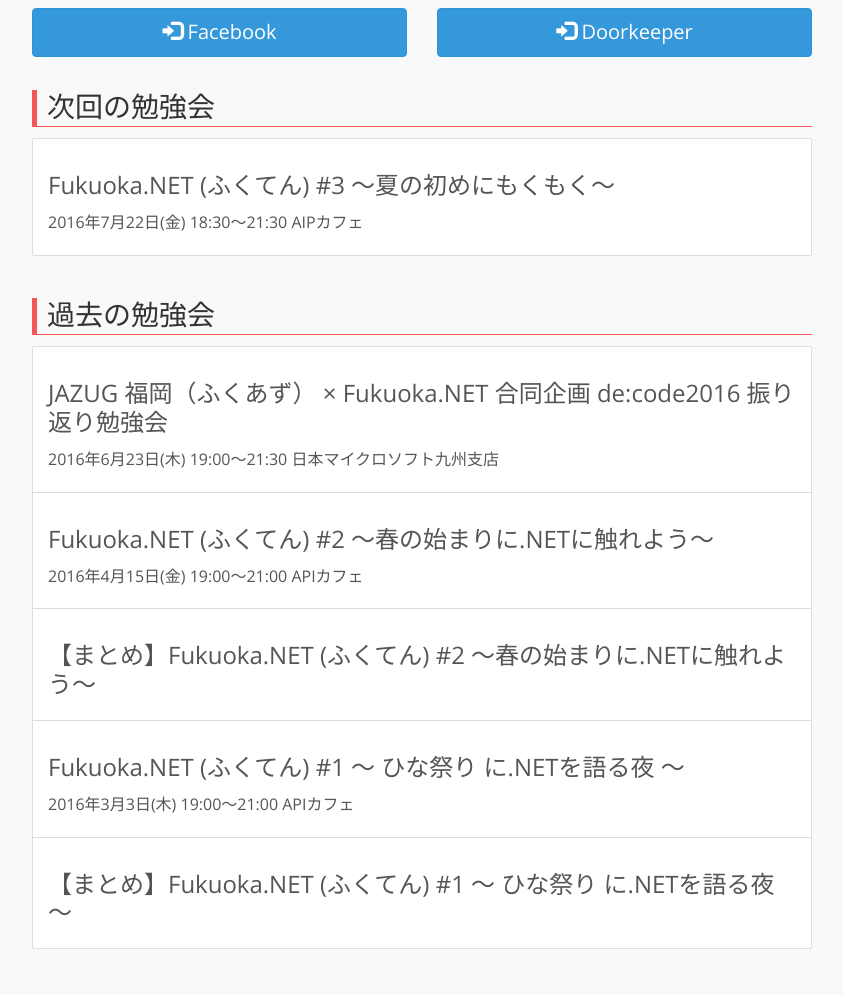
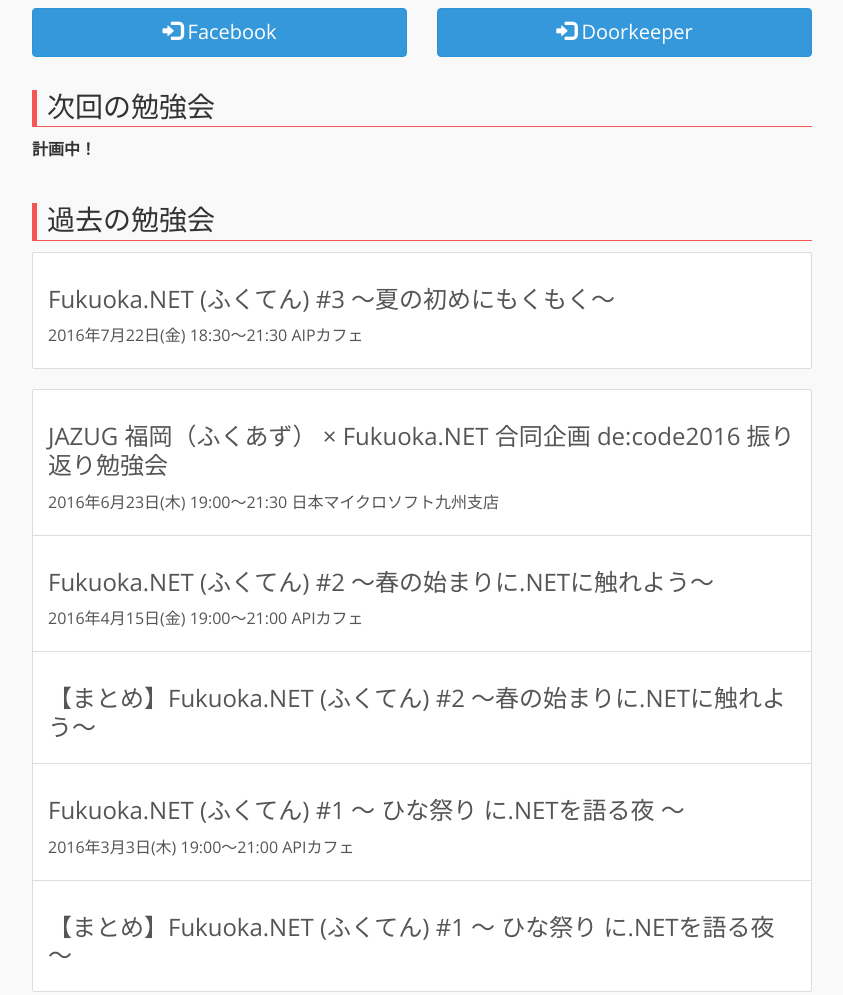
Before and after one commit to fukuten/fukuten.github.com, a plain HTML site: page index.html in a window 1280 px wide. Shown: the part 601-1596 px from the top of the page, without its empty margins (23-866 px from the left). Before the commit the page ends 1570 px from the top, so only its background shows below. Drawn offline with nearby package versions, Linux system fonts and the light colour scheme.

Commit message:
[modify] #3を過去の勉強会に移した

```diff
--- a/index.html
+++ b/index.html
@@ -82,15 +82,18 @@
         <div class="row">
             <h2 class="item">次回の勉強会</h2>
             <div class="list-group">
+                <strong>計画中！</strong>
+            </div>
+        </div>
+
+        <div class="row">
+            <h2 class="item">過去の勉強会</h2>
+            <div class="list-group">
                 <a href="https://fukuten.doorkeeper.jp/events/48755" class="list-group-item" target="_blank">
                     <h3>Fukuoka.NET (ふくてん) #3 ～夏の初めにもくもく～</h3>
                     <p>2016年7月22日(金) 18:30～21:30 AIPカフェ</p>
                 </a>
             </div>
-        </div>
-
-        <div class="row">
-            <h2 class="item">過去の勉強会</h2>
             <div class="list-group">
                 <a href="https://fukuazu.doorkeeper.jp/events/46888" class="list-group-item" target="_blank">
                     <h3>JAZUG 福岡（ふくあず） × Fukuoka.NET 合同企画 de:code2016 振り返り勉強会</h3>
```
